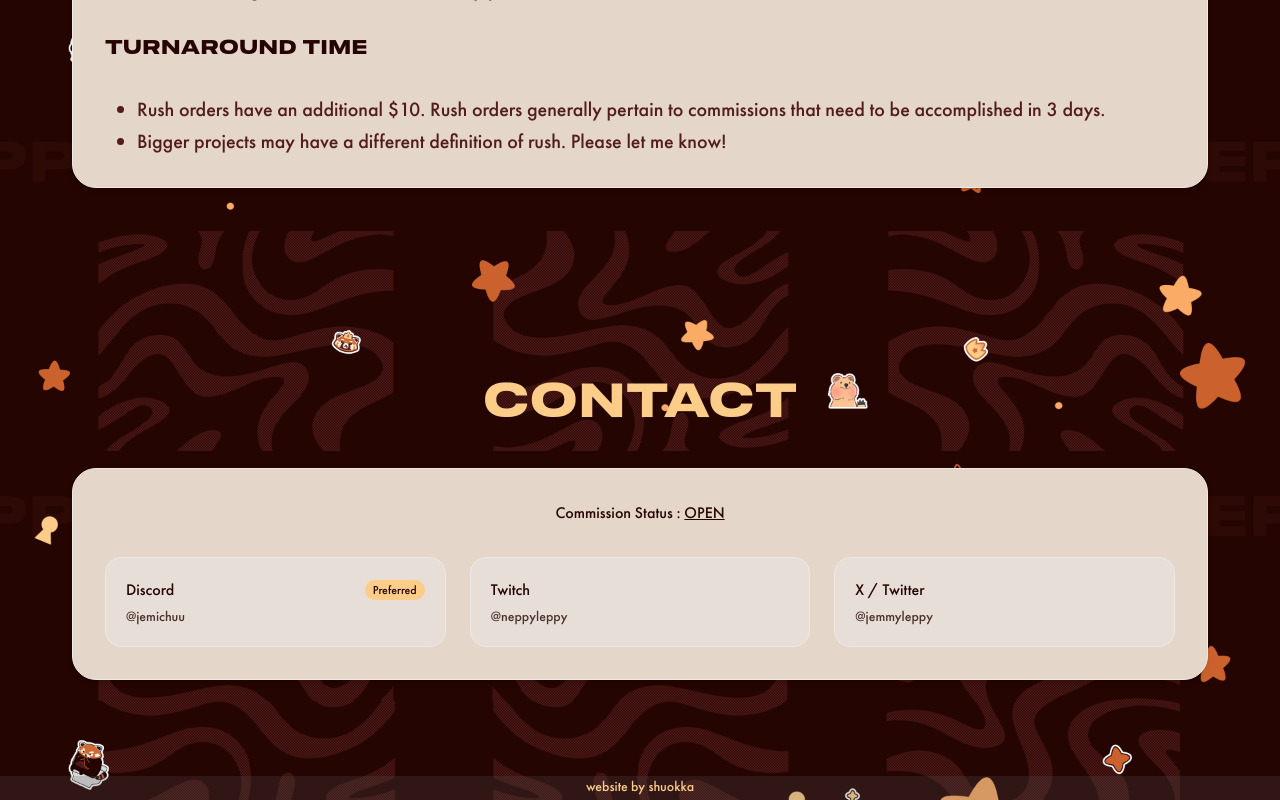
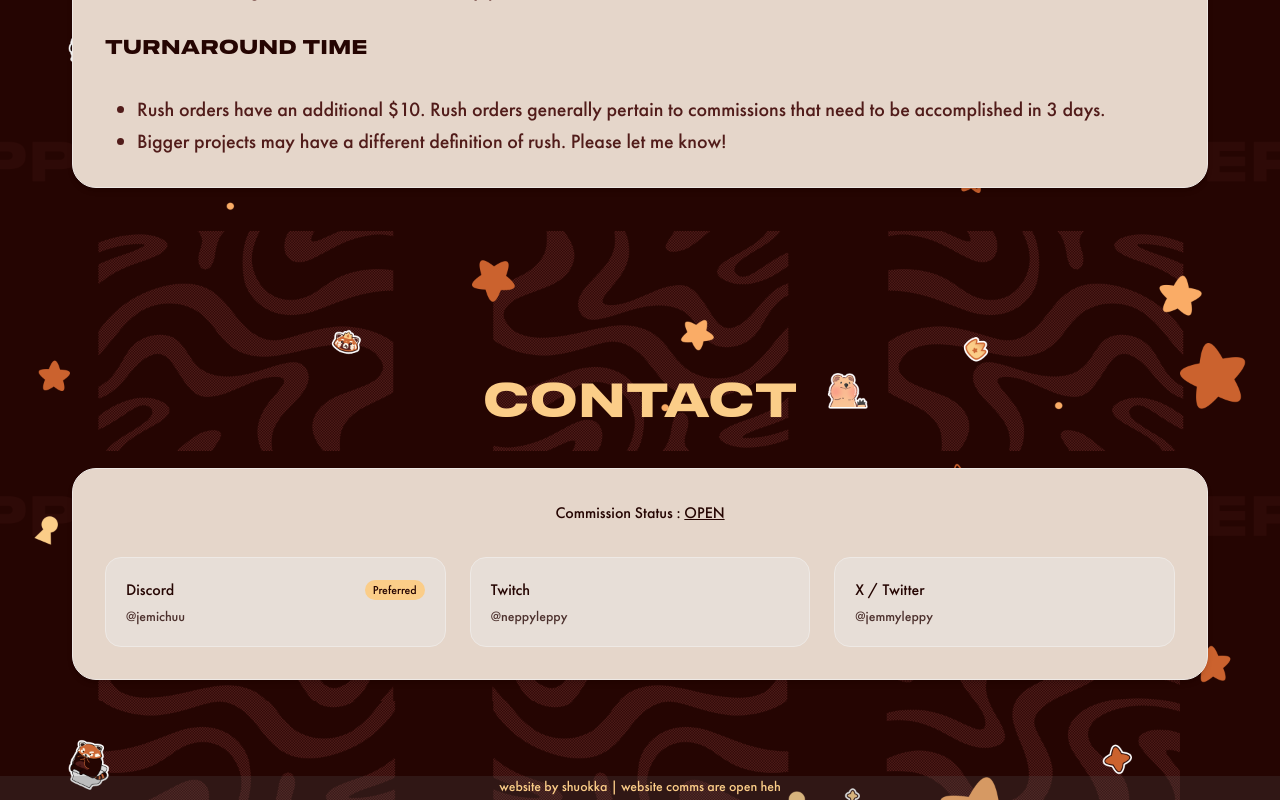
Before and after one commit to leimons/neppysite, a React (Vite) app: page / in a window 1280 px wide. Shown: the part 2899-3699 px from the top of the page. Built offline with nearby package versions, Linux system fonts and the light colour scheme.

Commit message:
Update Footer.jsx

```diff
--- a/src/components/Footer.jsx
+++ b/src/components/Footer.jsx
@@ -5,7 +5,8 @@ const Footer = () => {
     <div className="h-6 bg-[#58585838] text-base-300">
       <p className="text-secondary text-sm align-middle text-center">
         website by{" "}
-        <a href="https://discord.com/users/525863176261074956"> shuokka </a>
+        <a href="https://discord.com/users/525863176261074956"> shuokka </a>|
+        website comms are open heh
       </p>
     </div>
   );
```
